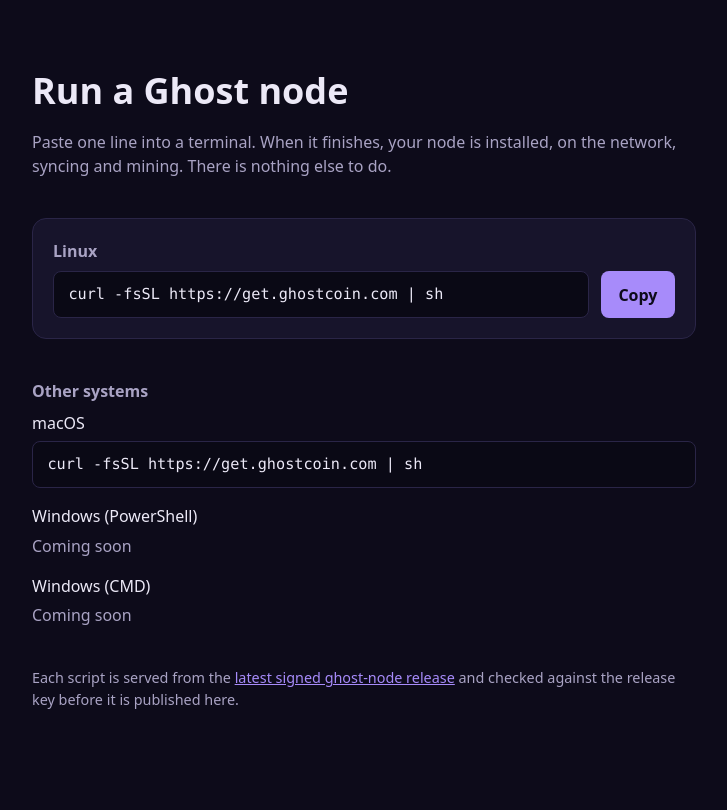
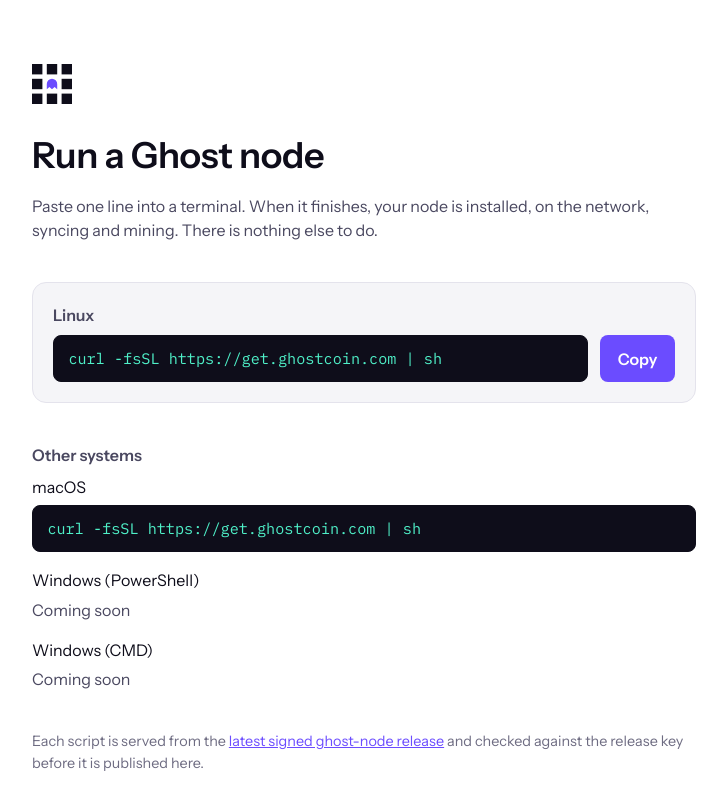
Before and after one commit to ghostcoin-core/ghost, a website: page get/index.html in a window 1280 px wide. Shown: the whole page, without its empty margins (276-1003 px from the left). Drawn offline with Linux system fonts and the light colour scheme.

Commit message:
get.ghostcoin.com: match the light brand look and the new nine-square
Takes the changes of another branch at f92ec22a5727b3dce82890ae6a76c53ca9afecfd as a starting point.

Seeded-From: 5b3eb83b285f9af9 f92ec22a5727b3dce82890ae6a76c53ca9afecfd

```diff
--- a/get/index.html
+++ b/get/index.html
@@ -3,15 +3,31 @@
   <head>
     <meta charset="utf-8">
     <meta name="viewport" content="width=device-width, initial-scale=1">
-    <meta http-equiv="Content-Security-Policy" content="default-src 'none'; script-src 'self'; style-src 'self'; img-src 'self'; base-uri 'none'; form-action 'none'">
+    <meta http-equiv="Content-Security-Policy" content="default-src 'none'; script-src 'self'; style-src 'self'; img-src 'self'; font-src 'self'; base-uri 'none'; form-action 'none'">
     <meta name="referrer" content="no-referrer">
+    <meta name="theme-color" content="#FFFFFF">
+    <meta name="color-scheme" content="light">
     <title>Run a Ghost node</title>
     <meta name="description" content="One line installs a Ghost node: on the network, syncing and mining, with nothing else to do.">
+    <link rel="icon" href="/favicon.svg" type="image/svg+xml">
     <link rel="stylesheet" href="/style.css">
     <script type="module" src="/src/page.mjs"></script>
   </head>
   <body>
     <main>
+      <svg class="logo" xmlns="http://www.w3.org/2000/svg" viewBox="0 0 100 100" role="img" aria-label="Ghost">
+        <g fill="#0E0D1A">
+          <rect x="0" y="0" width="26" height="26"/>
+          <rect x="37" y="0" width="26" height="26"/>
+          <rect x="74" y="0" width="26" height="26"/>
+          <rect x="0" y="37" width="26" height="26"/>
+          <rect x="74" y="37" width="26" height="26"/>
+          <rect x="0" y="74" width="26" height="26"/>
+          <rect x="37" y="74" width="26" height="26"/>
+          <rect x="74" y="74" width="26" height="26"/>
+        </g>
+        <path fill="#6B4CFF" d="M37 50a13 13 0 0 1 26 0v13l-6.5-5.2-6.5 5.2-6.5-5.2-6.5 5.2z"/>
+      </svg>
       <h1>Run a Ghost node</h1>
       <p class="lede">Paste one line into a terminal. When it finishes, your node is installed, on the network, syncing and mining. There is nothing else to do.</p>
 
--- a/get/style.css
+++ b/get/style.css
@@ -1,12 +1,40 @@
+@font-face {
+  font-family: "Instrument Sans";
+  font-style: normal;
+  font-weight: 400;
+  font-display: swap;
+  src: url("/fonts/instrument-sans-latin-400-normal.woff2") format("woff2");
+}
+
+@font-face {
+  font-family: "Instrument Sans";
+  font-style: normal;
+  font-weight: 600;
+  font-display: swap;
+  src: url("/fonts/instrument-sans-latin-600-normal.woff2") format("woff2");
+}
+
+@font-face {
+  font-family: "IBM Plex Mono";
+  font-style: normal;
+  font-weight: 400;
+  font-display: swap;
+  src: url("/fonts/ibm-plex-mono-latin-400-normal.woff2") format("woff2");
+}
+
 :root {
-  --bg: #0d0b1a;
-  --card: #17142b;
-  --text: #ece9f7;
-  --muted: #a9a3c4;
-  --accent: #a78bfa;
-  --line: #2a2547;
-  --code: #0a0915;
-  color-scheme: dark;
+  --bg: #ffffff;
+  --panel: #f5f5f8;
+  --line: #e4e3ec;
+  --text: #0e0d1a;
+  --muted: #4a4860;
+  --quiet: #6e6c82;
+  --accent: #6b4cff;
+  --on-accent: #ffffff;
+  --highlight: #eeeaff;
+  --code-bg: #0e0d1a;
+  --code-text: #4ff0c8;
+  color-scheme: light;
 }
 
 * {
@@ -18,7 +46,7 @@
   min-height: 100vh;
   background: var(--bg);
   color: var(--text);
-  font: 16px/1.5 system-ui, -apple-system, "Segoe UI", Roboto, sans-serif;
+  font: 16px/1.5 "Instrument Sans", system-ui, -apple-system, "Segoe UI", Roboto, sans-serif;
 }
 
 main {
@@ -27,8 +55,17 @@
   padding: 4rem 1.25rem;
 }
 
+.logo {
+  display: block;
+  width: 2.5rem;
+  height: 2.5rem;
+  margin: 0 0 1.5rem;
+}
+
 h1 {
   font-size: 2.25rem;
+  font-weight: 600;
+  letter-spacing: -0.01em;
   margin: 0 0 0.75rem;
 }
 
@@ -45,7 +82,7 @@
 }
 
 .primary {
-  background: var(--card);
+  background: var(--panel);
   border: 1px solid var(--line);
   border-radius: 14px;
   padding: 1.25rem;
@@ -63,14 +100,20 @@
 }
 
 code {
-  font: 0.95rem/1.4 ui-monospace, SFMono-Regular, Menlo, Consolas, monospace;
-  background: var(--code);
-  border: 1px solid var(--line);
+  font: 0.95rem/1.4 "IBM Plex Mono", ui-monospace, SFMono-Regular, Menlo, Consolas, monospace;
+  color: var(--code-text);
+  background: var(--code-bg);
+  border: 1px solid var(--code-bg);
   border-radius: 8px;
   padding: 0.75rem 0.9rem;
   overflow-x: auto;
   white-space: nowrap;
   user-select: all;
+}
+
+code::selection {
+  color: var(--text);
+  background: var(--highlight);
 }
 
 .command code {
@@ -81,7 +124,7 @@
 button {
   font: inherit;
   font-weight: 600;
-  color: var(--bg);
+  color: var(--on-accent);
   background: var(--accent);
   border: 0;
   border-radius: 8px;
@@ -90,7 +133,7 @@
 }
 
 button:focus-visible {
-  outline: 2px solid var(--text);
+  outline: 2px solid var(--accent);
   outline-offset: 2px;
 }
 
@@ -116,7 +159,7 @@
 }
 
 .source {
-  color: var(--muted);
+  color: var(--quiet);
   font-size: 0.9rem;
   margin-top: 2.5rem;
 }
@@ -124,3 +167,8 @@
 a {
   color: var(--accent);
 }
+
+::selection {
+  color: var(--text);
+  background: var(--highlight);
+}
--- /dev/null
+++ b/get/test/brand.test.mjs
@@ -0,0 +1,226 @@
+// The light brand look: style.css's palette tokens, WCAG AA contrast for
+// every text color on the background it sits on, the nine-square logo (in
+// the page and as the favicon) drawn to its exact geometry, the
+// self-hosted fonts, and one light theme. Files are read as text.
+
+import assert from "node:assert/strict";
+import { existsSync, readFileSync } from "node:fs";
+import { test } from "node:test";
+
+const read = (path) => readFileSync(new URL(path, import.meta.url), "utf8");
+const css = read("../style.css");
+const page = read("../index.html");
+const favicon = read("../favicon.svg");
+const config = JSON.parse(read("../vercel/config.json"));
+
+const PALETTE = {
+  "--bg": "#ffffff",
+  "--panel": "#f5f5f8",
+  "--line": "#e4e3ec",
+  "--text": "#0e0d1a",
+  "--muted": "#4a4860",
+  "--quiet": "#6e6c82",
+  "--accent": "#6b4cff",
+  "--on-accent": "#ffffff",
+  "--highlight": "#eeeaff",
+  "--code-bg": "#0e0d1a",
+  "--code-text": "#4ff0c8",
+};
+
+// The CSS as a list of rules: selector and its declarations.
+function rules(text) {
+  const body = text.replace(/\/\*[\s\S]*?\*\//g, "");
+  return [...body.matchAll(/([^{}]+)\{([^{}]*)\}/g)].map((m) => ({
+    selector: m[1].trim(),
+    decls: Object.fromEntries(
+      m[2]
+        .split(";")
+        .map((d) => d.trim())
+        .filter(Boolean)
+        .map((d) => [d.slice(0, d.indexOf(":")).trim(), d.slice(d.indexOf(":") + 1).trim()]),
+    ),
+  }));
+}
+
+const RULES = rules(css);
+const root = RULES.find((r) => r.selector === ":root").decls;
+const rule = (selector) => RULES.find((r) => r.selector === selector)?.decls ?? {};
+
+// A var(--x) to its hex value from :root.
+function token(value) {
+  const m = /^var\((--[\w-]+)\)$/.exec(value);
+  assert.ok(m, `${value} is not a palette token`);
+  assert.ok(m[1] in root, `${m[1]} is not in :root`);
+  return root[m[1]].toLowerCase();
+}
+
+function luminance(hex) {
+  const [r, g, b] = [1, 3, 5].map((i) => {
+    const c = parseInt(hex.slice(i, i + 2), 16) / 255;
+    return c <= 0.04045 ? c / 12.92 : ((c + 0.055) / 1.055) ** 2.4;
+  });
+  return 0.2126 * r + 0.7152 * g + 0.0722 * b;
+}
+
+function contrast(a, b) {
+  const [hi, lo] = [luminance(a), luminance(b)].sort((x, y) => y - x);
+  return (hi + 0.05) / (lo + 0.05);
+}
+
+test("contrast is the WCAG ratio", () => {
+  assert.equal(contrast("#000000", "#ffffff"), 21);
+  assert.equal(contrast("#777777", "#777777"), 1);
+  assert.ok(Math.abs(contrast("#767676", "#ffffff") - 4.54) < 0.01);
+});
+
+test("style.css's palette is the brand's light palette, with one light theme only", () => {
+  for (const [name, value] of Object.entries(PALETTE)) {
+    assert.equal(root[name]?.toLowerCase(), value, name);
+  }
+  assert.equal(root["color-scheme"], "light");
+  assert.doesNotMatch(css, /prefers-color-scheme/);
+  assert.doesNotMatch(page, /prefers-color-scheme/);
+  assert.match(page, /<meta name="theme-color" content="#FFFFFF">/);
+  assert.equal(page.match(/name="theme-color"/g).length, 1, "one theme-color, no media variants");
+  assert.equal(token(rule("body").background), PALETTE["--bg"]);
+  assert.equal(token(rule("body").color), PALETTE["--text"]);
+  assert.equal(token(rule(".primary").background), PALETTE["--panel"]);
+  assert.match(rule(".primary").border, /var\(--line\)$/);
+});
+
+test("every color outside :root comes from the palette tokens", () => {
+  for (const { selector, decls } of RULES) {
+    if (selector === ":root") continue;
+    for (const [prop, value] of Object.entries(decls)) {
+      assert.doesNotMatch(value, /#[0-9a-f]{3,8}\b|rgb|hsl/i, `${selector} ${prop}: ${value}`);
+    }
+  }
+});
+
+test("the install command is a dark code box, the buttons violet with white text, links violet", () => {
+  assert.equal(token(rule("code").background), PALETTE["--code-bg"]);
+  assert.equal(token(rule("code").color), PALETTE["--code-text"]);
+  assert.equal(token(rule("button").background), PALETTE["--accent"]);
+  assert.equal(token(rule("button").color), PALETTE["--on-accent"]);
+  assert.equal(token(rule("a").color), PALETTE["--accent"]);
+  assert.equal(token(rule("::selection").background), PALETTE["--highlight"]);
+});
+
+// The backgrounds a color-only rule's text can sit on: the page and the
+// panel of the primary section.
+const SURFACES = ["--bg", "--panel"];
+
+test("every text color meets WCAG AA (4.5:1) on its background", () => {
+  let checked = 0;
+  for (const { selector, decls } of RULES) {
+    if (!decls.color) continue;
+    const fg = token(decls.color);
+    const bgs = decls.background ? [token(decls.background)] : SURFACES.map((s) => root[s].toLowerCase());
+    for (const bg of bgs) {
+      const ratio = contrast(fg, bg);
+      assert.ok(ratio >= 4.5, `${selector}: ${fg} on ${bg} is ${ratio.toFixed(2)}:1`);
+      checked++;
+    }
+  }
+  assert.ok(checked >= 10, `only ${checked} pairs checked`);
+  // The pairs the brand names, whether or not a rule uses them today.
+  const pairs = [
+    ["--text", "--bg"],
+    ["--text", "--panel"],
+    ["--text", "--highlight"],
+    ["--muted", "--bg"],
+    ["--muted", "--panel"],
+    ["--quiet", "--bg"],
+    ["--quiet", "--panel"],
+    ["--accent", "--bg"],
+    ["--accent", "--panel"],
+    ["--on-accent", "--accent"],
+    ["--code-text", "--code-bg"],
+  ];
+  for (const [fg, bg] of pairs) {
+    const ratio = contrast(PALETTE[fg], PALETTE[bg]);
+    assert.ok(ratio >= 4.5, `${fg} on ${bg} is ${ratio.toFixed(2)}:1`);
+  }
+});
+
+// The nine-square block: a 100-unit box, squares of side 26 at 0, 37 and
+// 74 (a gap of 11), the center cell holding the ghost.
+const GHOST = "M37 50a13 13 0 0 1 26 0v13l-6.5-5.2-6.5 5.2-6.5-5.2-6.5 5.2z";
+const SQUARES = [0, 37, 74]
+  .flatMap((y) => [0, 37, 74].map((x) => `${x},${y}`))
+  .filter((p) => p !== "37,37")
+  .toSorted();
+
+const attrs = (tag) => Object.fromEntries([...tag.matchAll(/([\w:-]+)="([^"]*)"/g)].map((m) => [m[1], m[2]]));
+
+function assertLogo(svg, where) {
+  const open = attrs(svg.match(/<svg\b[^>]*>/)[0]);
+  assert.equal(open.viewBox, "0 0 100 100", where);
+  assert.doesNotMatch(svg, /stroke/i, `${where}: no strokes`);
+  assert.doesNotMatch(svg, /<(?:circle|ellipse|line|polyline|polygon|image|text|use|style)\b/, where);
+
+  const rects = [...svg.matchAll(/<rect\b[^>]*>/g)].map((m) => attrs(m[0]));
+  assert.equal(rects.length, 8, `${where}: eight squares`);
+  for (const r of rects) {
+    assert.equal(r.width, "26", where);
+    assert.equal(r.height, "26", where);
+    assert.ok(!("rx" in r) && !("ry" in r) && !("transform" in r), where);
+  }
+  assert.deepEqual(rects.map((r) => `${r.x},${r.y}`).toSorted(), SQUARES, where);
+  // The squares are ink, by their own fill or their group's.
+  const group = svg.match(/<g\b[^>]*>([\s\S]*?)<\/g>/);
+  assert.ok(group, `${where}: the squares are grouped`);
+  assert.equal(attrs(group[0].match(/<g\b[^>]*>/)[0]).fill, "#0E0D1A", where);
+  assert.equal([...group[1].matchAll(/<rect\b/g)].length, 8, where);
+
+  const paths = [...svg.matchAll(/<path\b[^>]*>/g)].map((m) => attrs(m[0]));
+  assert.equal(paths.length, 1, `${where}: one ghost`);
+  assert.equal(paths[0].d, GHOST, where);
+  assert.equal(paths[0].fill, "#6B4CFF", where);
+  assert.ok(!("transform" in paths[0]), where);
+}
+
+test("the squares of the block are side 26 at 0, 37 and 74, with the center cell left for the ghost", () => {
+  assert.equal(SQUARES.length, 8);
+  assert.ok(!SQUARES.includes("37,37"));
+  assert.equal(37 - 26, 11);
+  assert.equal(74 + 26, 100);
+});
+
+test("favicon.svg is the nine-square logo", () => {
+  assertLogo(favicon, "favicon.svg");
+  assert.match(favicon, /^<svg xmlns="http:\/\/www\.w3\.org\/2000\/svg"/);
+  assert.match(page, /<link rel="icon" href="\/favicon\.svg" type="image\/svg\+xml">/);
+});
+
+test("the page shows the nine-square logo", () => {
+  const svgs = page.match(/<svg\b[\s\S]*?<\/svg>/g);
+  assert.equal(svgs.length, 1);
+  assertLogo(svgs[0], "index.html");
+  assert.match(svgs[0], /role="img" aria-label="Ghost"/);
+});
+
+test("the fonts are Instrument Sans and IBM Plex Mono, self-hosted, with their OFL notices", () => {
+  const faces = RULES.filter((r) => r.selector === "@font-face").map((r) => r.decls);
+  assert.deepEqual([...new Set(faces.map((f) => f["font-family"]))].toSorted(), ['"IBM Plex Mono"', '"Instrument Sans"']);
+  for (const face of faces) {
+    const m = /^url\("\/fonts\/([\w.-]+\.woff2)"\) format\("woff2"\)$/.exec(face.src);
+    assert.ok(m, face.src);
+    const file = new URL(`../fonts/${m[1]}`, import.meta.url);
+    assert.ok(existsSync(file), `fonts/${m[1]} is there`);
+    assert.equal(readFileSync(file).subarray(0, 4).toString("latin1"), "wOF2", `fonts/${m[1]} is woff2`);
+  }
+  assert.match(rule("body").font, /^16px\/1\.5 "Instrument Sans", /);
+  assert.match(rule("code").font, / "IBM Plex Mono", /);
+
+  const licence = read("../fonts/LICENSE.txt");
+  assert.match(licence, /Copyright 2022 The Instrument Sans Project Authors/);
+  assert.match(licence, /Copyright © 2017 IBM Corp\. with Reserved Font Name "Plex"/);
+  assert.match(licence, /SIL OPEN FONT LICENSE Version 1\.1/);
+});
+
+test("the Content-Security-Policy lets the page load its own fonts and nothing else's", () => {
+  const meta = page.match(/<meta http-equiv="Content-Security-Policy" content="([^"]+)">/)[1];
+  assert.ok(meta.split(";").map((d) => d.trim()).includes("font-src 'self'"));
+  assert.equal(config.routes[0].headers["Content-Security-Policy"], `${meta}; frame-ancestors 'none'`);
+});
--- a/get/test/build.test.mjs
+++ b/get/test/build.test.mjs
@@ -7,8 +7,8 @@
 import assert from "node:assert/strict";
 import { spawnSync } from "node:child_process";
 import { createPublicKey } from "node:crypto";
-import { existsSync, mkdirSync, readFileSync, writeFileSync } from "node:fs";
-import { join } from "node:path";
+import { existsSync, mkdirSync, readdirSync, readFileSync, writeFileSync } from "node:fs";
+import { join, relative } from "node:path";
 import { test } from "node:test";
 import { fileURLToPath } from "node:url";
 
@@ -19,6 +19,14 @@
 const read = (path) => readFileSync(new URL(path, import.meta.url), "utf8");
 const keys = keyPair();
 const other = keyPair();
+
+// The self-hosted fonts and their licence, served from dist/fonts.
+const FONT_FILES = [
+  "fonts/LICENSE.txt",
+  "fonts/ibm-plex-mono-latin-400-normal.woff2",
+  "fonts/instrument-sans-latin-400-normal.woff2",
+  "fonts/instrument-sans-latin-600-normal.woff2",
+];
 
 async function buildFrom(options, publicKey = keys.publicPem) {
   const rel = makeRelease({ privateKey: keys.privateKey, ...options });
@@ -56,7 +64,22 @@
   assert.match(html, /<html lang="en" data-ready="sh win cmd">/);
   assert.equal(readFileSync(join(r.out, "src/page.mjs"), "utf8"), read("../src/page.mjs"));
   assert.equal(readFileSync(join(r.out, "style.css"), "utf8"), read("../style.css"));
+  assert.equal(readFileSync(join(r.out, "favicon.svg"), "utf8"), read("../favicon.svg"));
+  for (const file of FONT_FILES) {
+    assert.deepEqual(readFileSync(join(r.out, file)), readFileSync(join(getDir, file)), file);
+  }
   assert.ok(!existsSync(`${r.out}.partial`));
+});
+
+test("dist holds the page, its favicon and fonts, and the three scripts, and nothing else", async (t) => {
+  const r = await buildFrom({});
+  t.after(r.cleanup);
+  assert.ifError(r.error);
+  const files = readdirSync(r.out, { recursive: true, withFileTypes: true })
+    .filter((e) => e.isFile())
+    .map((e) => relative(r.out, join(e.parentPath, e.name)))
+    .toSorted();
+  assert.deepEqual(files, ["cmd", "favicon.svg", ...FONT_FILES, "index.html", "install.sh", "src/page.mjs", "style.css", "win"].toSorted());
 });
 
 test("without install.ps1 and install.cmd the build succeeds and serves the not-published stubs", async (t) => {
--- a/get/vercel/config.json
+++ b/get/vercel/config.json
@@ -4,7 +4,7 @@
     {
       "src": "/(.*)",
       "headers": {
-        "Content-Security-Policy": "default-src 'none'; script-src 'self'; style-src 'self'; img-src 'self'; base-uri 'none'; form-action 'none'; frame-ancestors 'none'",
+        "Content-Security-Policy": "default-src 'none'; script-src 'self'; style-src 'self'; img-src 'self'; font-src 'self'; base-uri 'none'; form-action 'none'; frame-ancestors 'none'",
         "Referrer-Policy": "no-referrer",
         "X-Content-Type-Options": "nosniff",
         "X-Frame-Options": "DENY"
```
Also changed, not shown: get/build.mjs (+11 -2 lines), get/README.md, get/favicon.svg (added), get/fonts/LICENSE.txt (added), get/fonts/ibm-plex-mono-latin-400-normal.woff2 (added), get/fonts/instrument-sans-latin-400-normal.woff2 (added), get/fonts/instrument-sans-latin-600-normal.woff2 (added).
